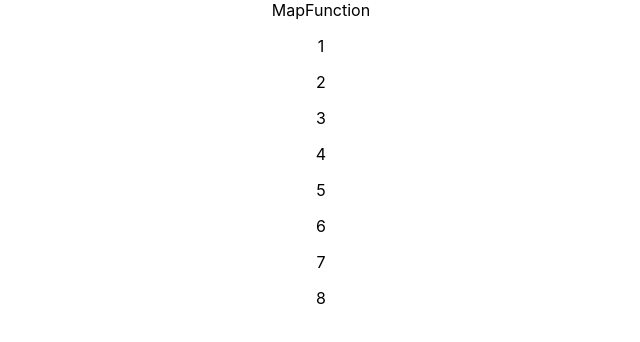
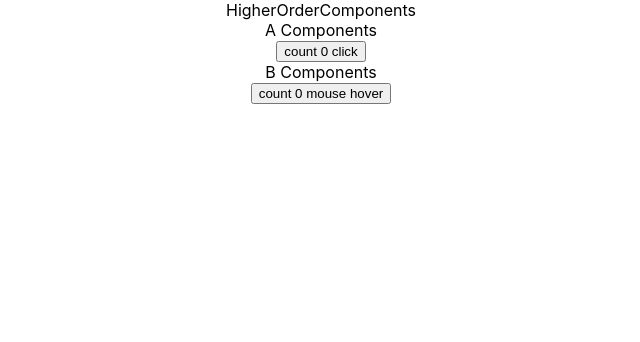
Before and after one commit to es-77/react-js-learn-app, a React (Create React App) app: page / in a window 1280 px wide. Shown: the top 342 px of the page, without its empty margins (319-959 px from the left). Built offline with nearby package versions, Linux system fonts and the light colour scheme.

Commit message:
higher order commponents

```diff
--- a/package.json
+++ b/package.json
@@ -8,6 +8,7 @@
     "@testing-library/user-event": "^13.5.0",
     "react": "^18.2.0",
     "react-dom": "^18.2.0",
+    "react-query": "^3.39.3",
     "react-redux": "^8.1.3",
     "react-router-dom": "^6.16.0",
     "react-scripts": "5.0.1",
--- a/src/App.js
+++ b/src/App.js
@@ -26,6 +26,7 @@ import ExportDefaultOrExport, { MyFunction1, MyFunction2 } from './function_comp
 import PropsEvent from './function_components/PropsEvent';
 import ChildToParentDataPass from './function_components/ChildToParentDataPass';
 import MapFunction from './function_components/MapFunction';
+import HigherOrderComponents from './function_components/HigherOrderComponents';
 
 function App() {
   return (
@@ -66,7 +67,8 @@ function App() {
       <MyFunction2/> */}
       {/* <PropsEvent/> */}
       {/* <ChildToParentDataPass/> */}
-      <MapFunction/>
+      {/* <MapFunction/> */}
+      <HigherOrderComponents/>
     </div>
   );
 }
--- /dev/null
+++ b/src/function_components/HigherOrderComponents.js
@@ -0,0 +1,16 @@
+import React from 'react'
+import A from './components/higher_order_compents/A'
+import B from './components/higher_order_compents/B'
+
+function HigherOrderComponents() {
+  return (
+    <div>
+    HigherOrderComponents
+    <br />
+    <A name="A Components"/>
+    <B name="B Components"/>
+    </div>
+  )
+}
+
+export default HigherOrderComponents
--- /dev/null
+++ b/src/function_components/components/higher_order_compents/A.js
@@ -0,0 +1,20 @@
+import React from 'react'
+import HigherOrderMainCounterComponent from './HigherOrderMainCounterComponent';
+
+function A(props) {
+    const {increment,count,name} = props;
+
+    // const [count ,setCount] = useState(0)
+    // const increment =()=>{
+    //     setCount(perv=>perv+1);
+    // }
+  return (
+    <div>
+    {name}
+    <br />
+    <button onClick={increment} > count {count} click</button>
+    </div>
+  )
+}
+
+export default HigherOrderMainCounterComponent(A)
--- /dev/null
+++ b/src/function_components/components/higher_order_compents/B.js
@@ -0,0 +1,19 @@
+import React, { useState } from 'react'
+import HigherOrderMainCounterComponent from './HigherOrderMainCounterComponent';
+
+function B(props) {
+    const {increment,count,name} = props;
+    // const [count ,setCount] = useState(0)
+    // const increment =()=>{
+    //     setCount(perv=>perv+1);
+    // }
+  return (
+    <div>
+    {name}
+    <br />
+    <button onMouseOver={increment} > count {count} mouse hover</button>
+    </div>
+  )
+}
+
+export default HigherOrderMainCounterComponent(B)
--- /dev/null
+++ b/src/function_components/components/higher_order_compents/HigherOrderMainCounterComponent.js
@@ -0,0 +1,18 @@
+import React, { useState } from 'react'
+
+const HigherOrderMainCounterComponent =(WrappedComponent)=>{
+    function HigherOrderMainCounterComponent(props) {
+        const [count ,setCount] = useState(0)
+        const increment =()=>{
+            setCount(perv=>perv+1);
+        }
+        return (
+            <div>
+                <WrappedComponent count={count} increment={increment} {...props}/>
+            </div>
+        )
+    }
+    return HigherOrderMainCounterComponent
+}
+
+export default HigherOrderMainCounterComponent
```
Also changed, not shown: 1 other file (tests, documents, lock files or other folders).
